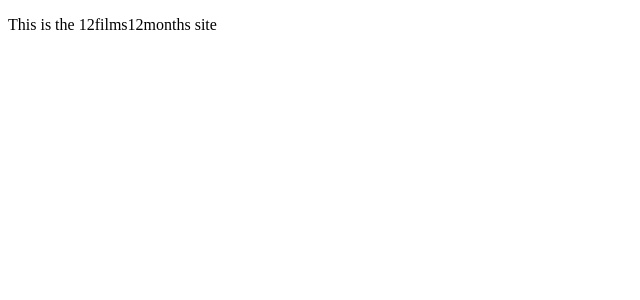
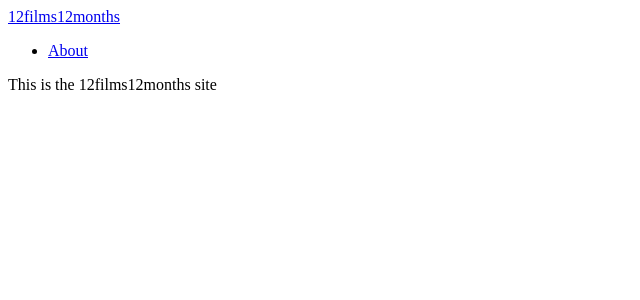
Before and after one commit to lkrusso/12films12months, a React (Create React App) app: page / in a window 1280 px wide. Shown: the top 300 px of the page, without its empty margins (0-640 px from the left). Built offline with nearby package versions, Linux system fonts and the light colour scheme.

Commit message:
feat: Create NavBar component

```diff
--- a/package.json
+++ b/package.json
@@ -8,6 +8,7 @@
     "@testing-library/user-event": "^13.5.0",
     "react": "^18.3.1",
     "react-dom": "^18.3.1",
+    "react-router-dom": "^6.27.0",
     "react-scripts": "5.0.1",
     "sass": "^1.80.2",
     "web-vitals": "^2.1.4"
--- a/src/App.js
+++ b/src/App.js
@@ -1,8 +1,13 @@
+import { BrowserRouter, Routes, Route } from "react-router-dom";
+import NavBar from "./components/NavBar/NavBar";
 function App() {
   return (
-    <div className="App">
-      <p>This is the 12films12months site</p>
-    </div>
+    <BrowserRouter>
+      <NavBar></NavBar>
+      <div className="App">
+        <p>This is the 12films12months site</p>
+      </div>
+    </BrowserRouter>
   );
 }
 
--- /dev/null
+++ b/src/components/NavBar/NavBar.js
@@ -0,0 +1,21 @@
+import "./NavBar.scss";
+import { Link } from "react-router-dom";
+
+function NavBar() {
+  return (
+    <>
+      <div className="logo">
+        <Link to="/">12films12months</Link>
+      </div>
+      <nav className="navbar">
+        <ul className="navbar__items">
+          <li className="navbar__text">
+            <Link to="/">About</Link>
+          </li>
+        </ul>
+      </nav>
+    </>
+  );
+}
+
+export default NavBar;
```
Also changed, not shown: src/components/NavBar/NavBar.scss (added), 1 other file (tests, documents, lock files or other folders).
